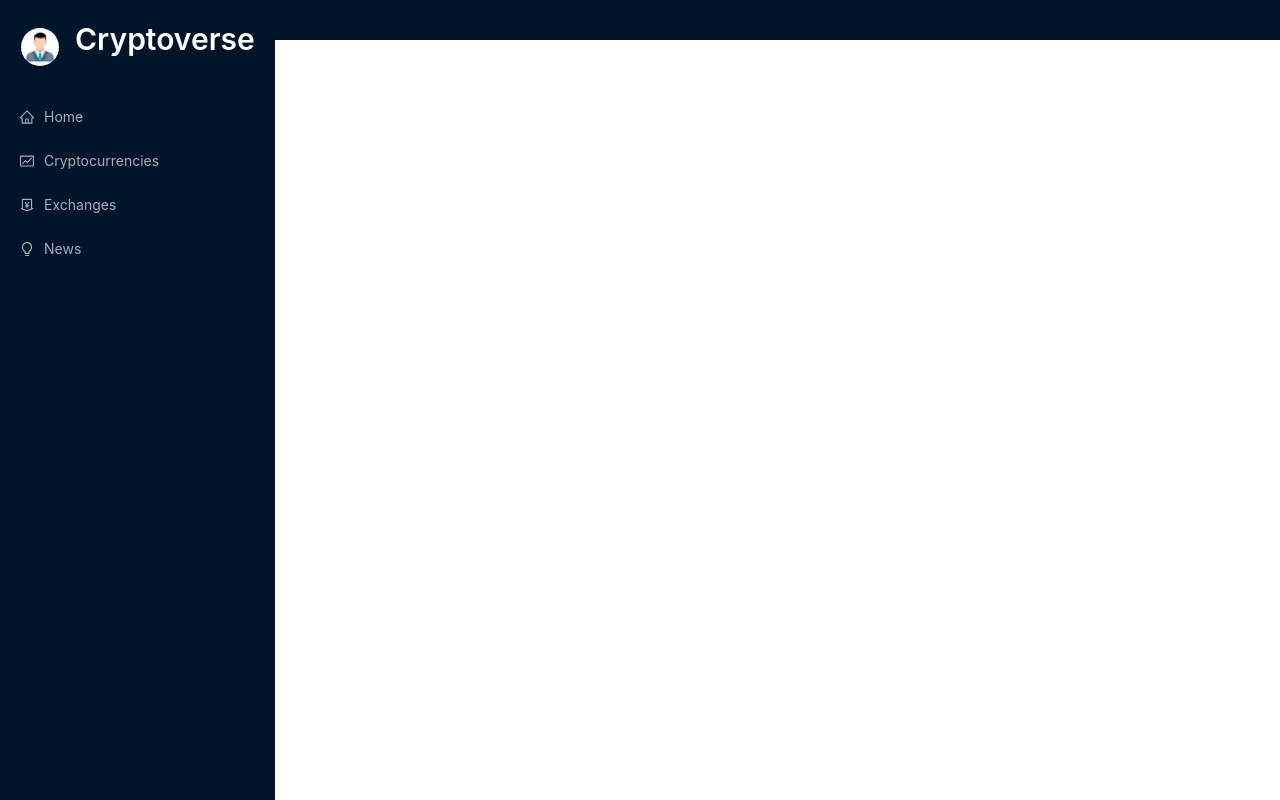
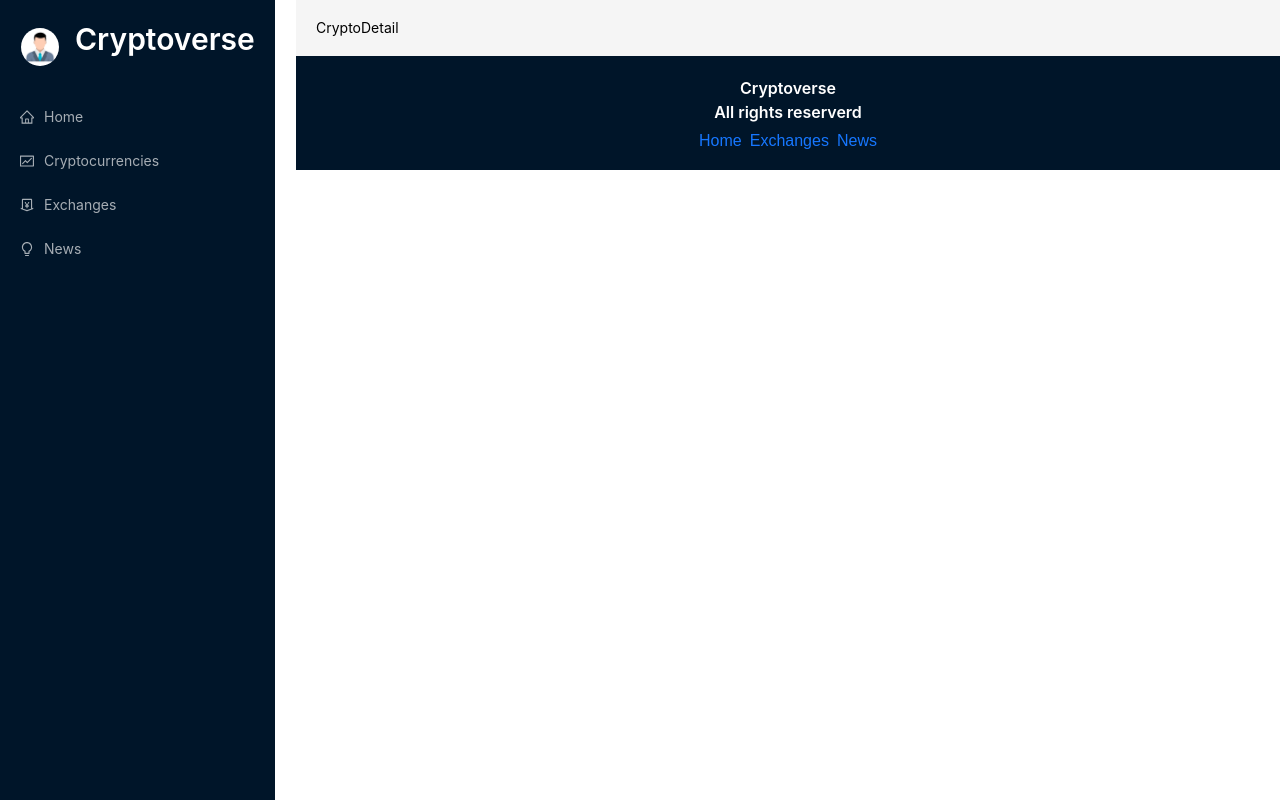
Before and after one commit to Huyllee/react-reduxToolkit, a React (Create React App) app: page /crypto/1 in a window 1280 px wide. Built offline with nearby package versions, Linux system fonts and the light colour scheme.

Commit message:
design layout structure

```diff
--- a/src/App.js
+++ b/src/App.js
@@ -1,16 +1,49 @@
 import "./App.css";
-import { Switch, Route, Link } from "react-router-dom";
+import { Routes, Route, Link } from "react-router-dom";
 import { Layout, Typography, Space } from "antd";
-import { Navbar } from "./components";
+import {
+  Navbar,
+  Exchanges,
+  Homepage,
+  CryptoDetail,
+  Cryptocurrencies,
+  News,
+} from "./components";
+import "antd/dist/reset.css";
 
 function App() {
   return (
-    <div className="App">
+    <div className="app">
       <div className="navbar">
         <Navbar />
       </div>
-      <div className="main"></div>
-      <div className="footer"></div>
+      <div className="main">
+        <Layout>
+          <div className="routes">
+            <Routes>
+              <Route path="/" element={<Homepage />} exact />
+              <Route path="/exchanges" element={<Exchanges />} />
+              <Route path="/cryptocurrencies" element={<Cryptocurrencies />} />
+              <Route path="/news" element={<News />} />
+              <Route path="/crypto/:coinId" element={<CryptoDetail />} />
+            </Routes>
+          </div>
+        </Layout>
+        <div className="footer">
+          <Typography.Title
+            level={5}
+            style={{ color: "white", textAlign: "center" }}
+          >
+            Cryptoverse <br />
+            All rights reserverd
+          </Typography.Title>
+          <Space>
+            <Link to="/">Home</Link>
+            <Link to="/exchanges">Exchanges</Link>
+            <Link to="/news">News</Link>
+          </Space>
+        </div>
+      </div>
     </div>
   );
 }
--- /dev/null
+++ b/src/components/CryptoDetail.jsx
@@ -0,0 +1,7 @@
+import React from "react";
+
+const CryptoDetail = () => {
+  return <div>CryptoDetail</div>;
+};
+
+export default CryptoDetail;
--- /dev/null
+++ b/src/components/Cryptocurrencies.jsx
@@ -0,0 +1,7 @@
+import React from "react";
+
+const Cryptocurrencies = () => {
+  return <div>Cryptocurrencies</div>;
+};
+
+export default Cryptocurrencies;
--- /dev/null
+++ b/src/components/Exchanges.jsx
@@ -0,0 +1,7 @@
+import React from "react";
+
+const Exchanges = () => {
+  return <div>Exchanges</div>;
+};
+
+export default Exchanges;
--- /dev/null
+++ b/src/components/Homepage.jsx
@@ -0,0 +1,7 @@
+import React from "react";
+
+const Homepage = () => {
+  return <div>Homepage</div>;
+};
+
+export default Homepage;
--- /dev/null
+++ b/src/components/News.jsx
@@ -0,0 +1,7 @@
+import React from "react";
+
+const News = () => {
+  return <div>News</div>;
+};
+
+export default News;
--- a/src/components/index.js
+++ b/src/components/index.js
@@ -1 +1,6 @@
 export { default as Navbar } from "./Navbar";
+export { default as Exchanges } from "./Exchanges";
+export { default as Homepage } from "./Homepage";
+export { default as Cryptocurrencies } from "./Cryptocurrencies";
+export { default as CryptoDetail } from "./CryptoDetail";
+export { default as News } from "./News";
--- a/src/index.css
+++ /dev/null
@@ -1,13 +0,0 @@
-body {
-  margin: 0;
-  font-family: -apple-system, BlinkMacSystemFont, 'Segoe UI', 'Roboto', 'Oxygen',
-    'Ubuntu', 'Cantarell', 'Fira Sans', 'Droid Sans', 'Helvetica Neue',
-    sans-serif;
-  -webkit-font-smoothing: antialiased;
-  -moz-osx-font-smoothing: grayscale;
-}
-
-code {
-  font-family: source-code-pro, Menlo, Monaco, Consolas, 'Courier New',
-    monospace;
-}
--- a/src/index.js
+++ b/src/index.js
@@ -1,7 +1,6 @@
 import React from "react";
 import ReactDOM from "react-dom/client";
 import { BrowserRouter } from "react-router-dom";
-import "./index.css";
 import App from "./App";
 
 const root = ReactDOM.createRoot(document.getElementById("root"));
```
